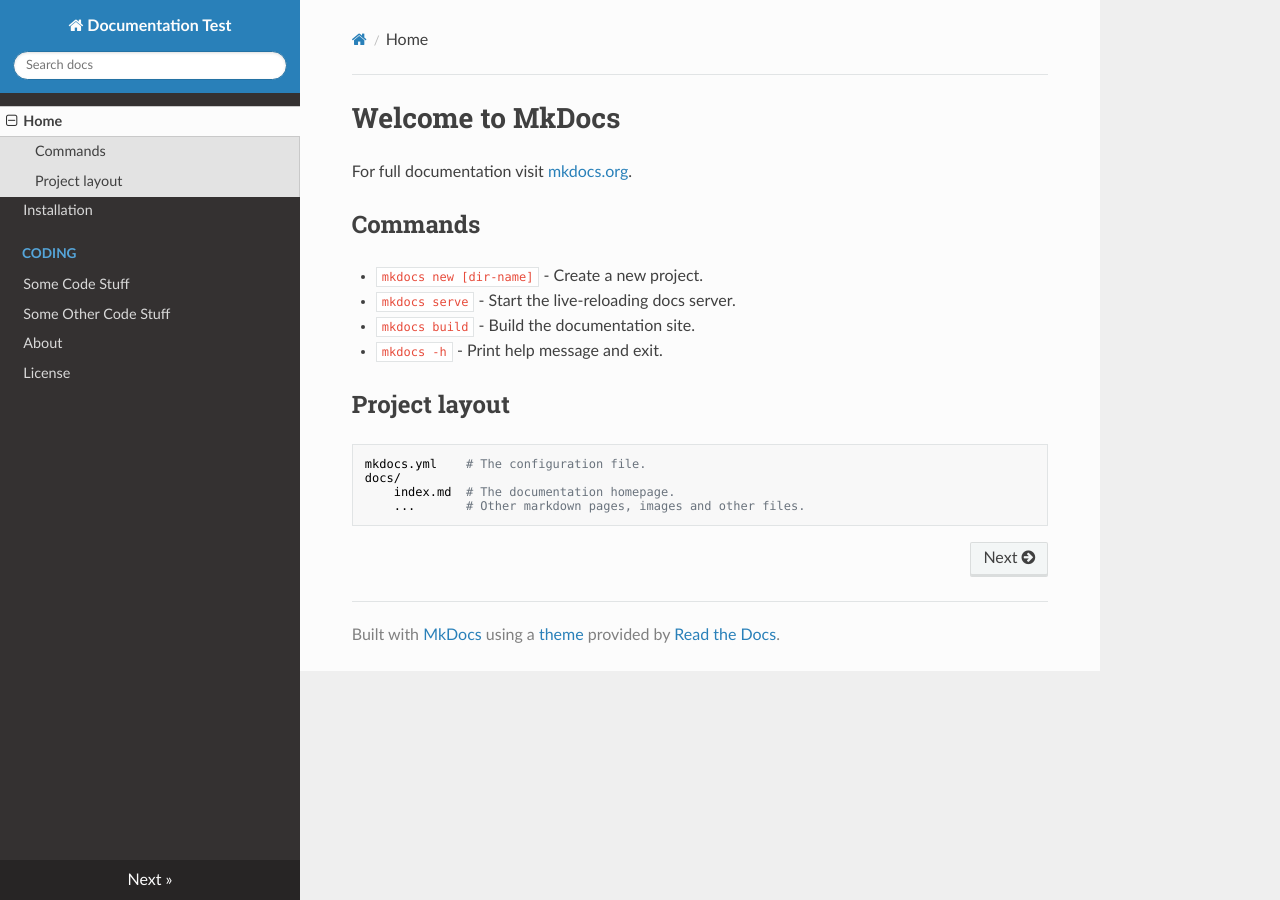
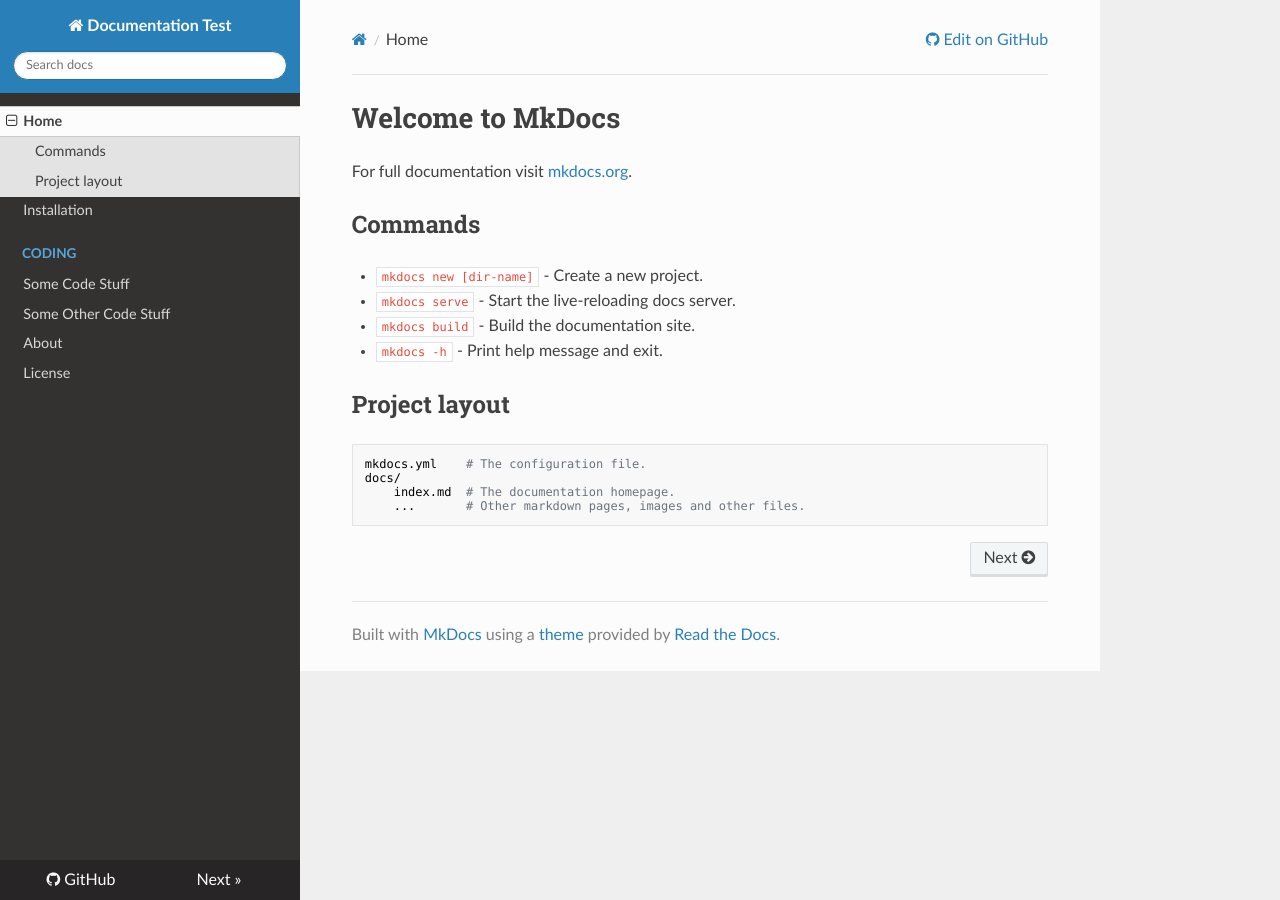
Before and after one commit to ossirytk/documentation-test, an MkDocs documentation site: the page built from docs/index.md, in a window 1280 px wide. Built offline with MkDocs 1.6.1, drawn with Linux system fonts in a browser that asks for light colours; nearby versions of some CDN libraries; part of the change alters nothing that is shown.

Commit message:
Repo path added to config

```diff
--- a/mkdocs.yml
+++ b/mkdocs.yml
@@ -1,5 +1,6 @@
 site_name: Documentation Test
-site_url: http://ossirytk.github.io/documentation-test
+site_url: https://ossirytk.github.io/documentation-test
+repo_url: https://github.com/ossirytk/documentation-test
 nav:
   - Home: index.md
   - Installation: installation.md
```
